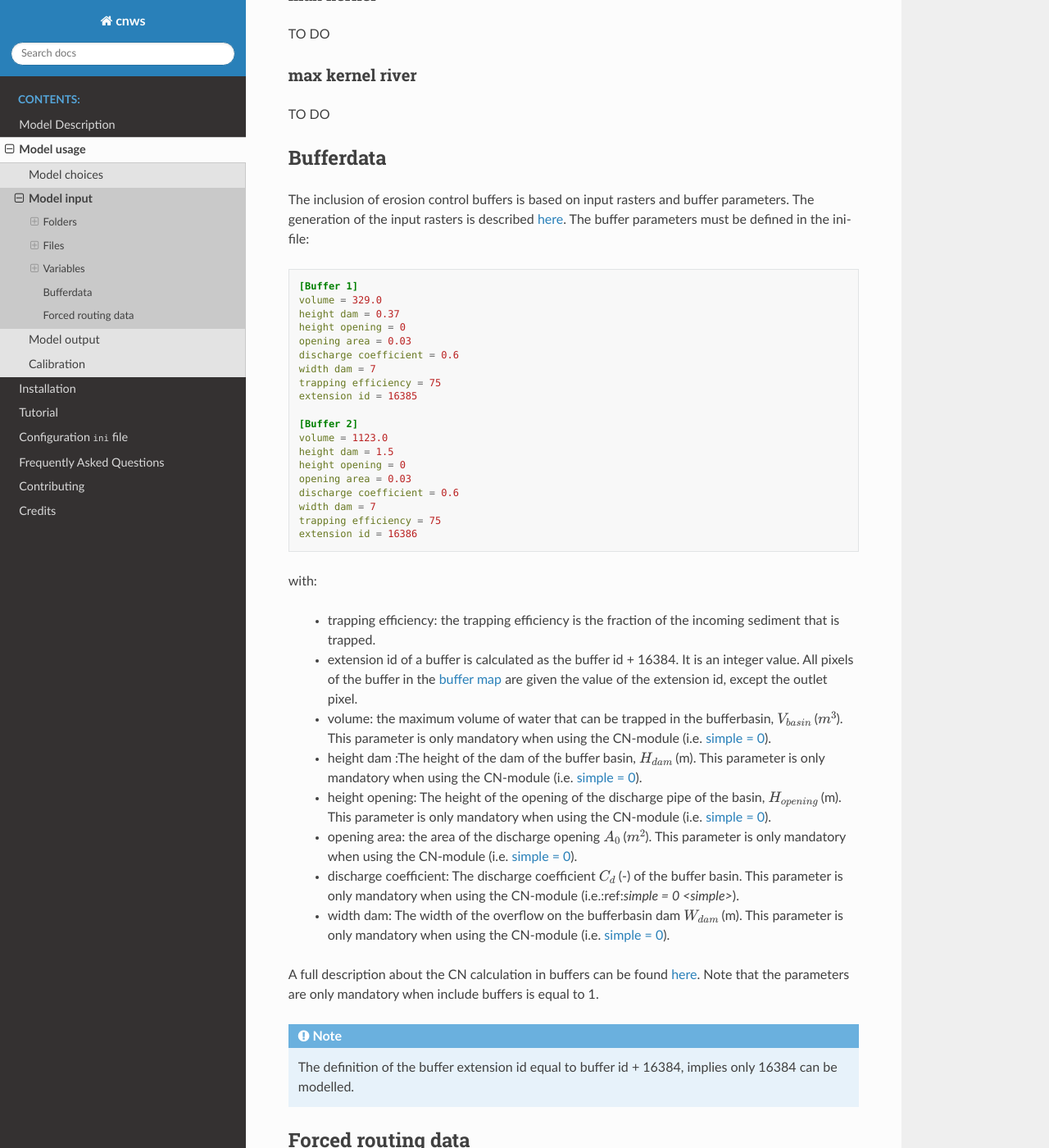
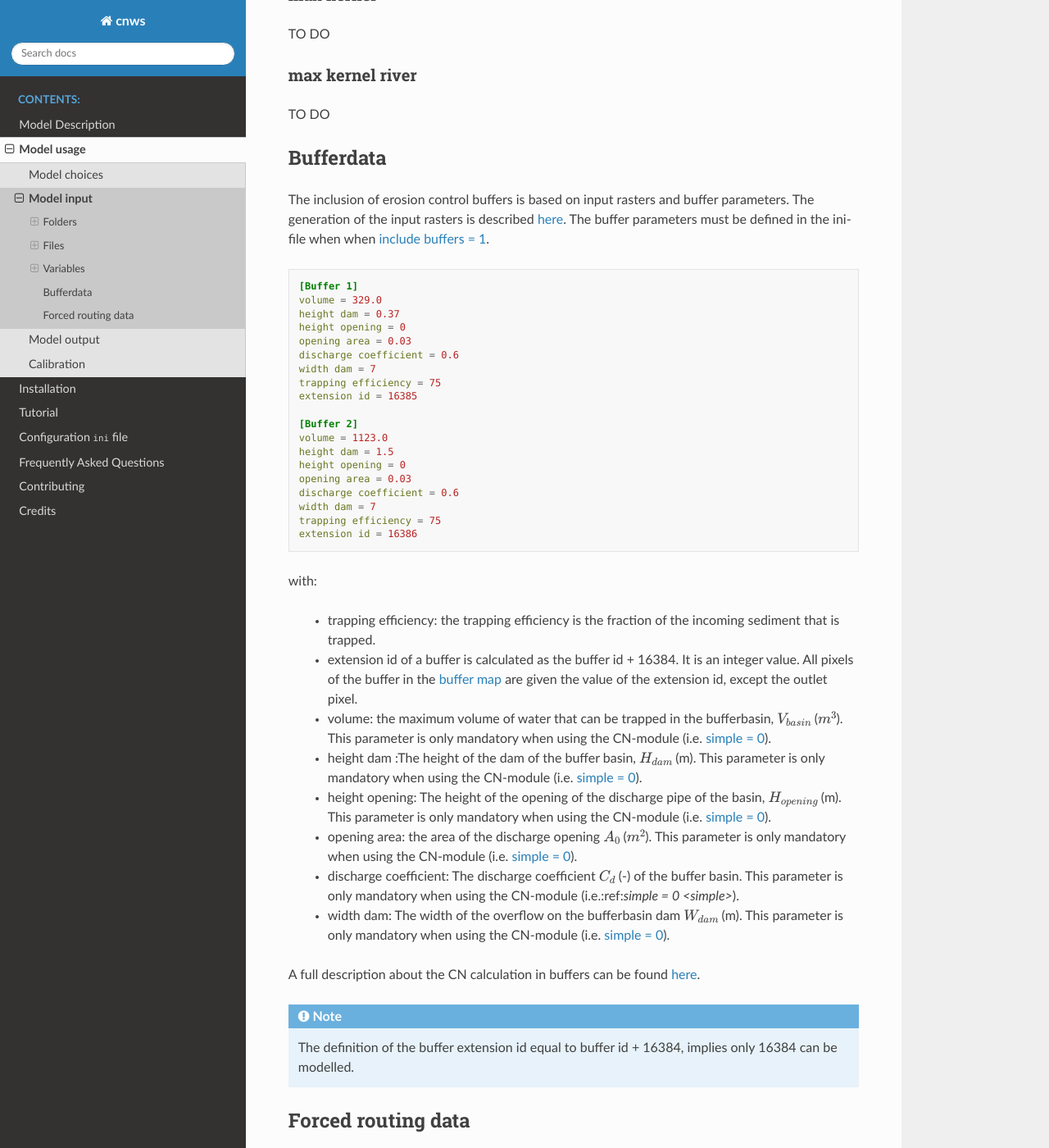
Before and after one commit to watem-sedem/watem-sedem, a Sphinx documentation site: the page built from docs/input.rst, in a window 1280 px wide and 1400 px high, scrolled down 11045 px. Shown: the whole window at 82% size. Built offline with Sphinx 7.4.7 and the Read the Docs theme 2.0.0, drawn with Linux system fonts in a browser that asks for light colours.

Commit message:
Add link in section of bufferdata

```diff
--- a/docs/input.rst
+++ b/docs/input.rst
@@ -587,7 +587,7 @@ Bufferdata
 The inclusion of erosion control buffers is based on input rasters and
 buffer parameters. The generation of the input rasters is described
 :ref:`here <buffermap>`. The buffer parameters must be defined in the
-ini-file:
+ini-file when when :ref:`include buffers = 1 <includebuffers>`.
 
 .. code-block:: ini
 
@@ -645,8 +645,7 @@ with:
    CN-module (i.e. :ref:`simple = 0 <simple>`).
 
 A full description about the CN calculation in buffers can be found
-:ref:`here <bufferbasins>`. Note that the parameters are only mandatory when
-include buffers is equal to 1.
+:ref:`here <bufferbasins>`.
 
 .. note::
     The definition of the buffer extension id equal to buffer id + 16384,
```
